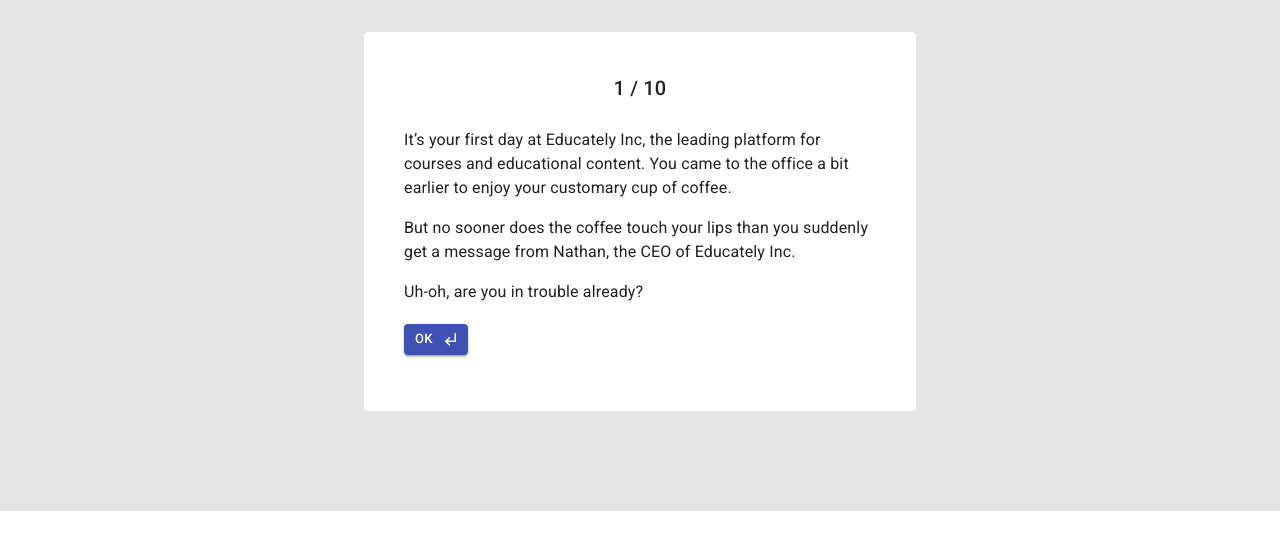
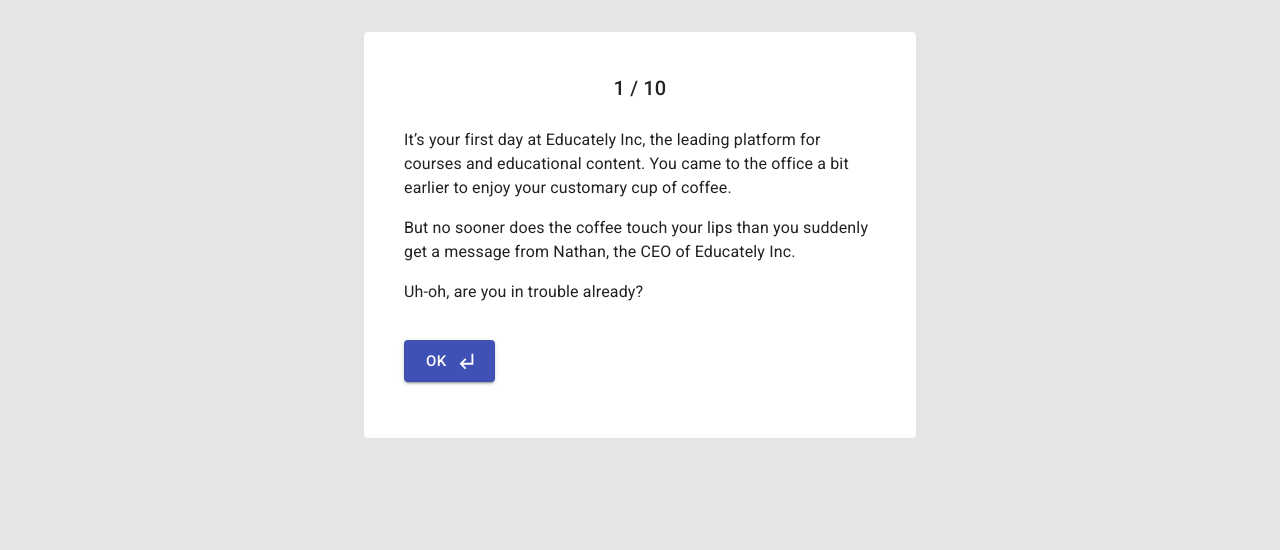
Before and after one commit to GSemikozov/flowquiz-test, a React (Create React App) app: page / in a window 1280 px wide. Both pictures are taken after a click on the button "LET’S GO". Shown: the part 568-1118 px from the top of the page. Built offline with nearby package versions, Linux system fonts and the light colour scheme; what seamless-scroll-polyfill would draw is missing.

Commit message:
CHANGE: css fixes + scroll fixes

```diff
--- a/src/App.css
+++ b/src/App.css
@@ -4,7 +4,7 @@
 }
 
 .wrapper {
-  background: #e5e5e5;
+  /*background: #e5e5e5;*/ /* currently - on body */
   display: flex;
   flex-direction: column;
   min-height: 100vh;
@@ -15,4 +15,5 @@
 .main {
   max-width: 600px;
   margin: 0 auto;
+  flex-grow: 1;
 }
--- a/src/components/assignment-1/index.jsx
+++ b/src/components/assignment-1/index.jsx
@@ -4,8 +4,6 @@
 import {Message} from "../message";
 import {makeStyles} from "@material-ui/core/styles";
 import Typography from "@material-ui/core/Typography";
-import SubdirectoryArrowLeftIcon from "@material-ui/icons/SubdirectoryArrowLeft";
-import Button from "@material-ui/core/Button";
 import {OptionalQuestionItem} from "../optional-question-item";
 import List from "@material-ui/core/List";
 import RadioGroup from "@material-ui/core/RadioGroup";
@@ -14,6 +12,7 @@
 import {OptionalQuestionAnswers} from "../optional-question-answers";
 // import {OptionalQuestionAnswer} from "../optional-question-answer";
 import {Answers} from "./answers";
+import CustomButton from "../button";
 
 const useStyles = makeStyles((theme) => ({
   section: {
@@ -61,7 +60,7 @@
     ref.current.classList.add(classes.visible);
     ref.current.scrollIntoView({
       behavior: 'smooth',
-      block: 'start',
+      block: 'center',
       inline: 'center',
     });
     buttonRef.current.style.display = "none";
@@ -120,21 +119,20 @@
               But no sooner does the coffee touch your lips than you suddenly get a message from Nathan, the CEO of Educately Inc.
             </Typography>
           </Box>
-          <Box mt={2}>
+          <Box my={2}>
             <Typography variant="body1">
               Uh-oh, are you in trouble already?
             </Typography>
           </Box>
-          <Button
+          <CustomButton
             ref={section1RefButton}
             type="submit"
             variant="contained"
             color="primary"
-            size="small"
-            endIcon={<SubdirectoryArrowLeftIcon />}
-            onClick={(event) => handleInnerSectionScroll(section1Ref, section1RefButton)}
+            size="large"
+            onClick={() => handleInnerSectionScroll(section1Ref, section1RefButton)}
             style={{marginTop: "20px"}}
-          >Ok</Button>
+          >Ok</CustomButton>
         </Box>
         <Box ref={section1Ref} className={`${classes.sectionBlock}`}>
           <Box>
@@ -163,16 +161,15 @@
           {/*    handleConfirm={() => handleClick(targetRef)}*/}
           {/*  />*/}
           {/*</Box>*/}
-          <Button
+          <CustomButton
             ref={section2RefButton}
             type="submit"
             variant="contained"
             color="primary"
-            size="small"
-            endIcon={<SubdirectoryArrowLeftIcon />}
+            size="large"
             onClick={() => handleInnerSectionScroll(section2Ref, section2RefButton)}
-            style={{marginTop: "20px"}}
-          >Continue</Button>
+            style={{marginTop: "32px"}}
+          >Continue</CustomButton>
         </Box>
         <Box ref={section2Ref} className={`${classes.sectionBlock}`}>
           <Box mt={2}>
@@ -251,31 +248,28 @@
             </OptionalQuestionAnswers>
             {error && <div style={{ color: "red", marginBottom: "20px", marginTop: "-10px"}}>choose option</div>}
             {!isSubmitted && (
-              <Button
+              <CustomButton
                 type="submit"
                 variant="contained"
                 color="primary"
-                size="small"
-                endIcon={<SubdirectoryArrowLeftIcon />}
+                size="large"
                 disabled={!isSubmitActive}
               >
                 Check Answer
-              </Button>
+              </CustomButton>
             )}
           </form>
         </Box>
-        {isSubmitted && isContinueActive && (<Button
+        {isSubmitted && isContinueActive && (<CustomButton
           type="button"
           variant="contained"
           color="primary"
-          size="small"
-          // className={classes.button}
-          endIcon={<SubdirectoryArrowLeftIcon />}
+          size="large"
           onClick={handleContinue}
           style={{marginTop: "8px"}}
         >
           Continue
-        </Button>)}
+        </CustomButton>)}
       </Card>
     </Box>
   )
--- /dev/null
+++ b/src/components/button/index.jsx
@@ -0,0 +1,35 @@
+import React, {forwardRef} from "react";
+import Button from "@material-ui/core/Button";
+import {makeStyles} from "@material-ui/core/styles";
+import SubdirectoryArrowLeftIcon from "@material-ui/icons/SubdirectoryArrowLeft";
+
+const useStyles = makeStyles((theme) => ({
+  button: {
+    marginTop: theme.spacing(3),
+    whiteSpace: "nowrap",
+    [theme.breakpoints.down("sm")]: {
+      width: "100%",
+      "& $icon": {
+        display: "none",
+      },
+    },
+  },
+  icon: {},
+}));
+
+const CustomButton =  forwardRef((props, ref) => {
+  const classes = useStyles();
+
+  return (
+    <Button
+      ref={ref}
+      endIcon={<SubdirectoryArrowLeftIcon className={classes.icon} />}
+      className={classes.button}
+      {...props}
+    >
+      {props.children}
+    </Button>
+  )
+});
+
+export default CustomButton;
--- a/src/components/intro/index.jsx
+++ b/src/components/intro/index.jsx
@@ -1,13 +1,12 @@
 import Box from '@material-ui/core/Box';
-import Button from '@material-ui/core/Button';
 import IconButton from '@material-ui/core/IconButton';
 import { makeStyles } from '@material-ui/core/styles';
 import Typography from '@material-ui/core/Typography';
 import { Facebook, LinkedIn, Twitter } from '@material-ui/icons';
-import SubdirectoryArrowLeftIcon from '@material-ui/icons/SubdirectoryArrowLeft';
 import React, {useRef} from 'react';
 
 import { CardHeading } from '../card-heading';
+import CustomButton from "../button";
 
 const useStyles = makeStyles((theme) => ({
   wrapper: {
@@ -119,18 +118,17 @@
         component="div"
         style={{ justifyContent: "flex-start", width: "100%" }}
       >
-        <Button
+        <CustomButton
           ref={section1continueBtnRef}
           type="submit"
           variant="contained"
           color="primary"
-          size="small"
-          endIcon={<SubdirectoryArrowLeftIcon />}
+          size="large"
           onClick={handleСontinue}
           style={{ marginTop: 40 }}
         >
           Let’s go
-        </Button>
+        </CustomButton>
       </Box>
     </Box>
   );
--- a/src/components/optional-question-answers/index.jsx
+++ b/src/components/optional-question-answers/index.jsx
@@ -8,6 +8,7 @@
     paddingLeft: theme.spacing(1.75),
     paddingRight: theme.spacing(2),
     paddingBottom: theme.spacing(2),
+    paddingTop: theme.spacing(0.5),
     display: "flex",
     flexWrap: "nowrap",
     alignItems: "flex-start",
--- a/src/components/optional-question-item/index.jsx
+++ b/src/components/optional-question-item/index.jsx
@@ -2,7 +2,7 @@
 import { makeStyles } from '@material-ui/core/styles';
 import {Check, Close} from '@material-ui/icons';
 // import CheckBoxOutlineBlankIcon from '@material-ui/icons/CheckBoxOutlineBlank';
-import React from 'react';
+import React, {useEffect} from 'react';
 import Radio from "@material-ui/core/Radio";
 import FormControlLabel from "@material-ui/core/FormControlLabel";
 import green from '@material-ui/core/colors/green';
@@ -43,6 +43,7 @@
   },
   listItemSelected: {
     borderColor: theme.palette.action.selected,
+    opacity: "1 !important",
   },
   listItemIcon: {
     width: 20,
@@ -80,6 +81,8 @@
     paddingLeft: theme.spacing(6),
     paddingRight: theme.spacing(3),
     boxSizing: "border-box",
+    zIndex: 1,
+    position: "relative",
   },
   successColor: {
     color: greenColor,
@@ -91,15 +94,19 @@
 
   const labelId = `input-list-label-${id}`;
 
+  useEffect( () => {
+    console.log("isSubmitted + value === text", isSubmitted, value === text)
+  }, [isSubmitted, value, text])
+
   return (
     <>
       <ListItem
         button={true}
         className={`
           ${classes.listItem}
-          ${error && classes.listItemError}
-          ${!isSubmitted && value === text && classes.listItemActive}
-          ${isSubmitted && value === text && classes.listItemSelected}
+          ${error ? classes.listItemError: ""}
+          ${!isSubmitted && value === text ? classes.listItemActive : ""}
+          ${isSubmitted && value === text ? classes.listItemSelected : ""}
         `}
         disabled={isSubmitted}
       >
--- a/src/index.css
+++ b/src/index.css
@@ -2,6 +2,7 @@
 /*body,*/
 /*body > * {*/
 /*  min-height: 100%;*/
+/*  height: 100%;*/
 /*}*/
 
 body {
@@ -11,6 +12,7 @@
     sans-serif;
   -webkit-font-smoothing: antialiased;
   -moz-osx-font-smoothing: grayscale;
+  background: #e5e5e5;
 }
 
 code {
```
